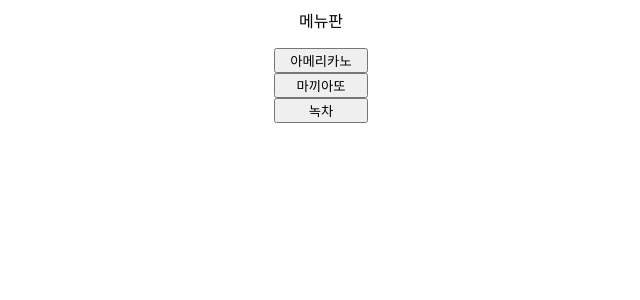
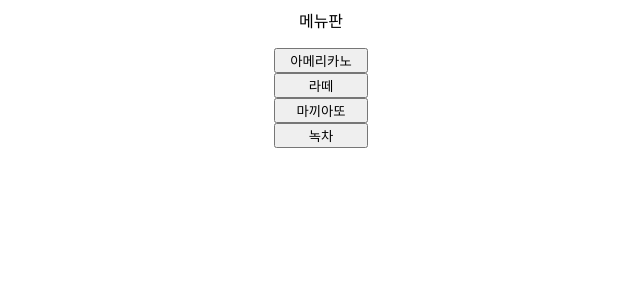
Before and after one commit to bit1010/davidtest, a Flask app: page /menu in a window 1280 px wide. Shown: the top 300 px of the page, without its empty margins (319-959 px from the left). Run offline with Flask 3, Linux system fonts and the light colour scheme.

Commit message:
Update menu.html

```diff
--- a/templates/menu.html
+++ b/templates/menu.html
@@ -5,6 +5,7 @@
     <center>
     메뉴판<p>
     <button name="menu1" style="width:70pt;">아메리카노</button><br>
+    <button name="menu2" style="width:70pt;">라떼</button><br>
     <button name="menu2" style="width:70pt;">마끼아또</button><br>
     <button name="menu2" style="width:70pt;">녹차</button>
 </body>
```
